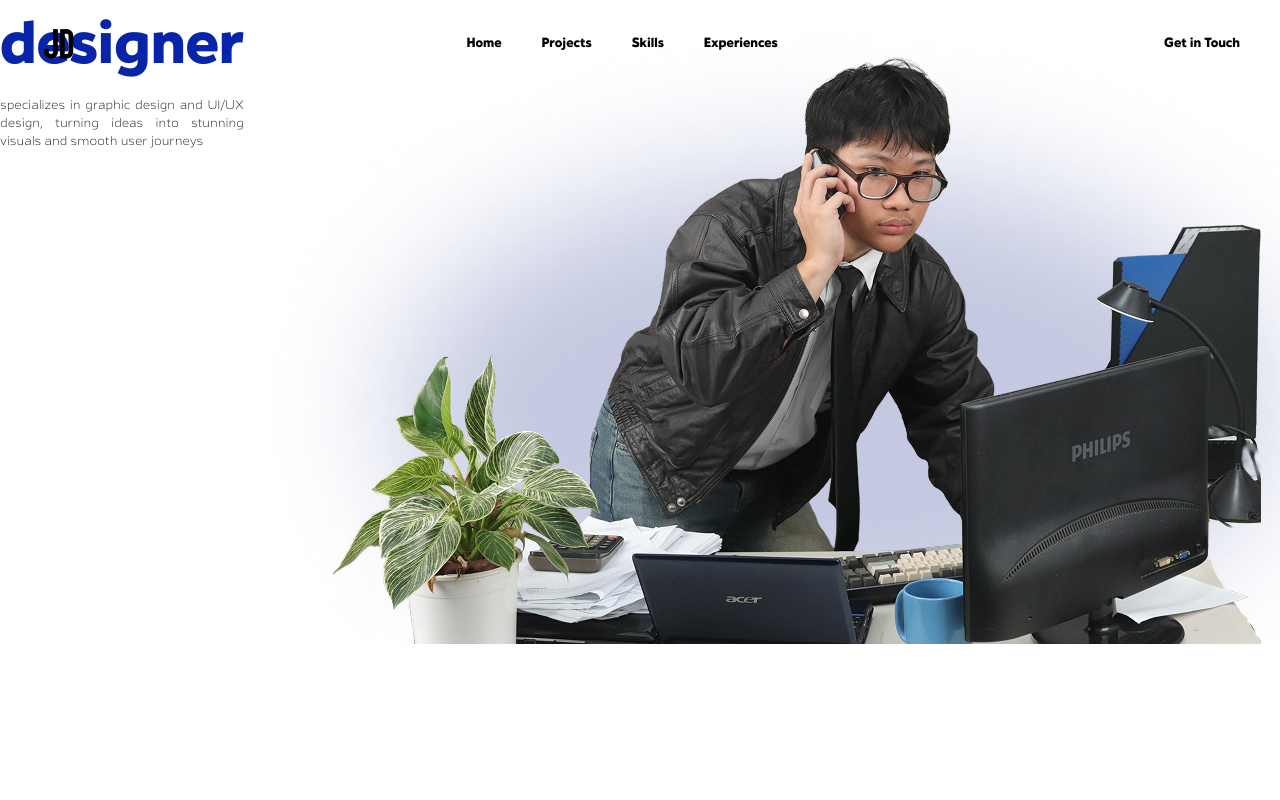
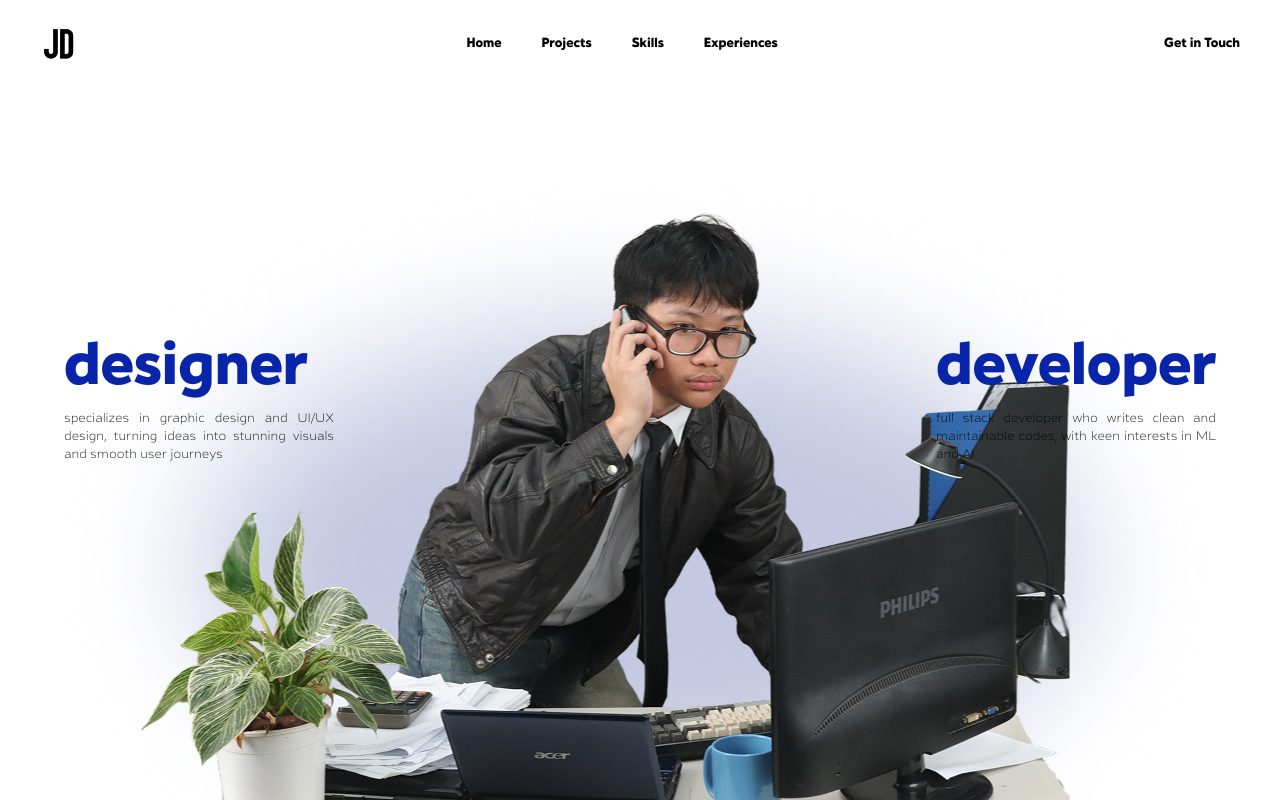
Before and after one commit to jsonJae/myportfolio, a React (Vite) app: page / in a window 1280 px wide. Built offline with nearby package versions, Linux system fonts and the light colour scheme.

Commit message:
feat: made the headers overlap the hero picture

```diff
--- a/src/components/Hero.jsx
+++ b/src/components/Hero.jsx
@@ -1,21 +1,36 @@
 import heroPic from '../assets/HeroPic.png';
-function HeroHeaders({header, desc}){
-    return(
-        <div className = "max-w-[270px]">
-                <p className = "text-[64px] text-[#0824A9] font-hartwell text-justify">{header}</p>
-                <p className = "text-[12px] text-[#000000] font-ambulatoria text-justify"> {desc}</p>
-        </div>
-    )
-}
 
-export default function Hero(){
-    const designerDesc = "specializes in graphic design and UI/UX design, turning ideas into stunning visuals and smooth user journeys"
-    const developerDesc = "full stack developer who writes clean and maintainable codes, with keen interests in ML and AI"
+// Designer Header Component
+function DesHeader() {
+    const designerDesc = "specializes in graphic design and UI/UX design, turning ideas into stunning visuals and smooth user journeys";
+
     return (
-        <div className = "flex flex-row">
-            <HeroHeaders header = "designer" desc = {designerDesc} />
-            <img src = {heroPic} />
-            <HeroHeaders header = "developer" desc = {developerDesc} />
+        <div className="absolute left-16 z-20 max-w-[270px] text-justify">
+            <p className="text-[64px] text-[#0824A9] font-hartwell leading-none"> designer </p>
+            <p className="text-[12px] text-black font-ambulatoria mt-2"> {designerDesc} </p>
         </div>
     );
 }
+
+// Developer Header Component
+function DevHeader() {
+    const developerDesc = "full stack developer who writes clean and maintainable codes, with keen interests in ML and AI";
+
+    return (
+        <div className="absolute right-16 z-20 max-w-[280px] text-justify">
+            <p className="text-[64px] text-[#0824A9] font-hartwell leading-none"> developer </p>
+            <p className="text-[12px] text-black font-ambulatoria mt-2"> {developerDesc} </p>
+        </div>
+    );
+}
+
+// Hero Section
+export default function Hero() {
+    return (
+        <section className="relative flex min-h-screen items-center justify-center overflow-hidden shadow-md">
+            <DesHeader />
+            <img src={heroPic} alt="Hero" className= " absolute bottom-0 left-1/2 -translate-x-1/2 z-10 max-h-[90vh] object-contain" />
+            <DevHeader />
+        </section>
+    );
+}
--- a/src/components/Navbar.jsx
+++ b/src/components/Navbar.jsx
@@ -3,7 +3,7 @@ import logo from '../assets/logoblack.png'
 
 export default function Navbar() {
     return (
-        <nav className="w-full fixed top-0 flex items-center justify-between py-6 px-10 z-50">
+        <nav className="w-full fixed flex items-center justify-between py-6 px-10 z-50">
 
             {/* Logo */}
             <div>
```
